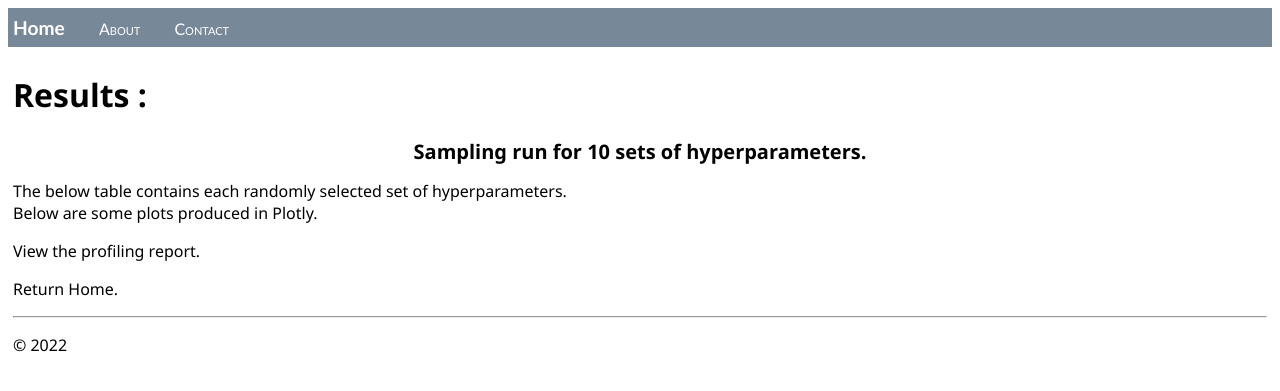
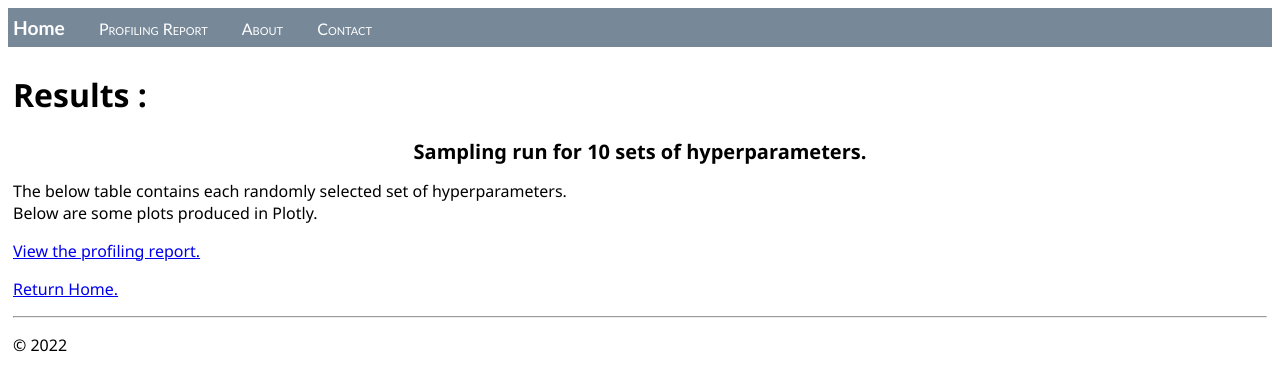
Before and after one commit to jhyland01/p_astro_project, a Python web app: template flask/templates/results.html in a window 1280 px wide. Shown: the top 391 px of the page. Run offline with Jinja, Linux system fonts and the light colour scheme; the template is opened without the code that fills it: most values are stand-ins (such as "Sample title", 1, 10 or a date in 2020); some libraries are stand-ins or nearby versions.

Commit message:
include new screnshots

```diff
--- a/flask/templates/layout.html
+++ b/flask/templates/layout.html
@@ -9,6 +9,7 @@
     <body>
         <div class="navbar">
             <a href="{{ url_for('home') }}" class="navbar-brand">Home</a>
+            <a href="{{ url_for('report') }}" class="navbar-item">Profiling Report</a>
             <a href="{{ url_for('about') }}" class="navbar-item">About</a>
             <a href="{{ url_for('contact') }}" class="navbar-item">Contact</a>
         </div>
--- a/flask/templates/results.html
+++ b/flask/templates/results.html
@@ -27,6 +27,6 @@ Below are some plots produced in Plotly.
   Plotly.plot('chart',graphs,{});
 </script>
 </div>
-<p><a {{url_for('report')}}>View the profiling report.</a></p>
-<p><a {{url_for('home')}}>Return Home.</a></p>
+<p><a href="{{ url_for('report') }}">View the profiling report.</a></p>
+<p><a href="{{ url_for('home') }}">Return Home.</a></p>
 {% endblock %}
```
Also changed, not shown: flask/README.md, flask/profiling.png (added).
